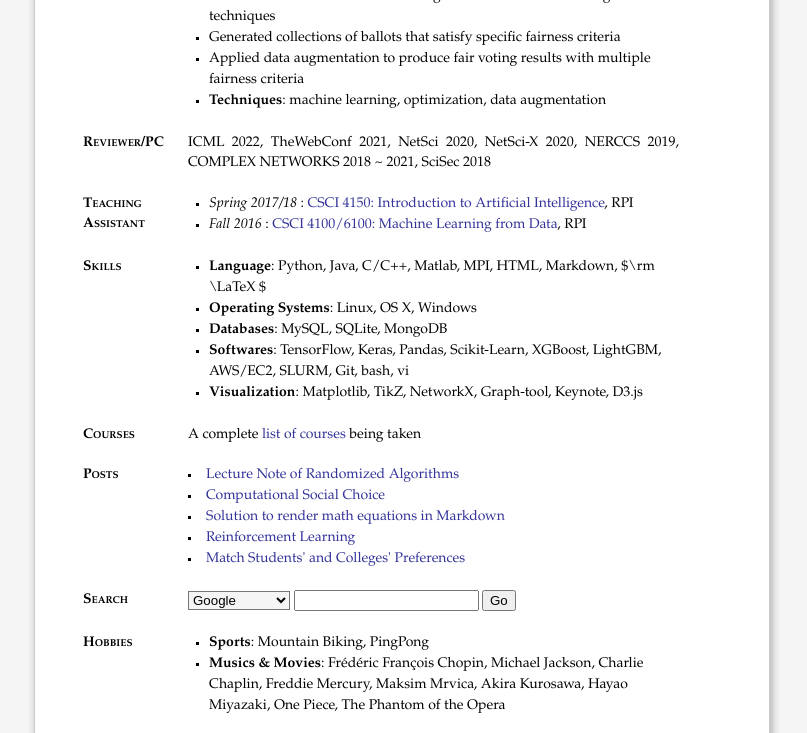
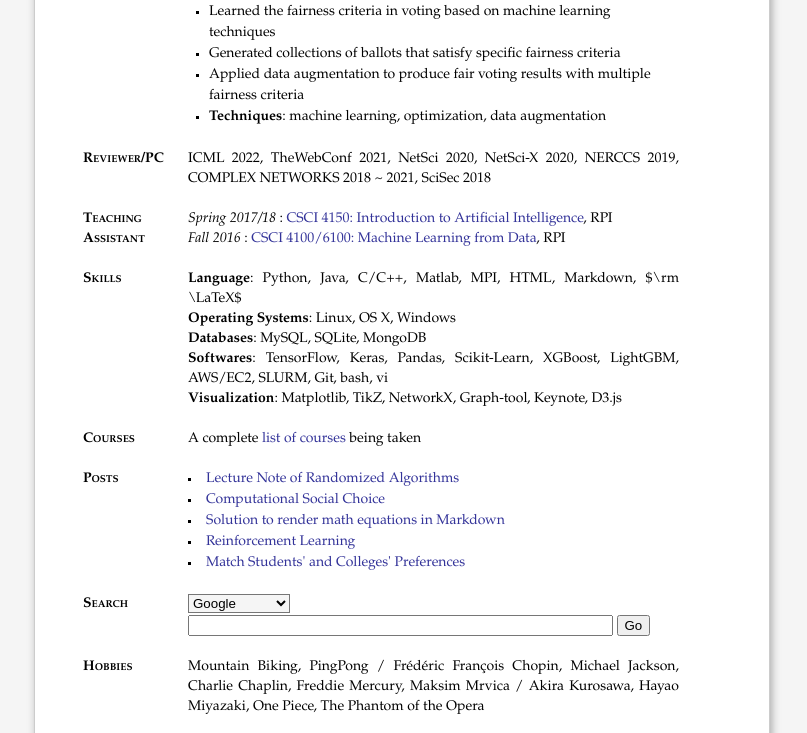
Before and after one commit to horsehour/horsehour.github.io, a Jekyll site: the page built from index.md, in a window 1280 px wide and 900 px high, scrolled down 3159 px, cut to the strip 0-733 px from the top of the window. Shown: the whole strip, without its empty margins (238-1045 px from the left). Built offline with Jekyll 4.4.1, drawn with Linux system fonts in a browser that asks for light colours; comment, search, counter and statistics services are not loaded; some of the changed text lies outside the part shown.

Commit message:
add phone number, adjust the size of the search box

```diff
--- a/index.md
+++ b/index.md
@@ -109,8 +111,8 @@ Complex Networks and Artificial Intelligence
 <div class="section" markdown="1">
 Work Experience
 ===============
-- _June - Aug 2020_: *Summer Research Intern*, IBM, Yorktown Heights, NY, USA
-- _July 2014 - Mar 2016_: *Software Engineer*, Antusuoji Network Technology Co., Ltd., Chengdu, China
+_June - Aug 2020_: *Summer Research Intern*, IBM, Yorktown Heights, NY, USA
+_July 2014 - Mar 2016_: *Software Engineer*, Antusuoji Network Technology Co., Ltd., Chengdu, China
 
 <!--
 - Collect web information (commercial products, job positions)
@@ -193,19 +195,19 @@ ICML 2022, TheWebConf 2021, NetSci 2020, NetSci-X 2020, NERCCS 2019, COMPLEX NET
 <div class="section" markdown="1">
 Teaching Assistant
 ==========
-- _Spring 2017/18_ : [CSCI 4150: Introduction to Artificial Intelligence](http://www.cs.rpi.edu/~xial/){:target="_blank"}, RPI
-- _Fall 2016_ : [CSCI 4100/6100: Machine Learning from Data](http://www.cs.rpi.edu/~magdon/){:target="_blank"}, RPI
+_Spring 2017/18_ : [CSCI 4150: Introduction to Artificial Intelligence](http://www.cs.rpi.edu/~xial/){:target="_blank"}, RPI
+_Fall 2016_ : [CSCI 4100/6100: Machine Learning from Data](http://www.cs.rpi.edu/~magdon/){:target="_blank"}, RPI
 </div>
 
 <div class="section" markdown="1">
 Skills
 ==========
-- <b>Language</b>: Python, Java, C/C++, Matlab, MPI, HTML,
-Markdown, $\rm \LaTeX $
-- <b>Operating Systems</b>: Linux, OS X, Windows
-- <b>Databases</b>: MySQL, SQLite, MongoDB
-- <b>Softwares</b>: TensorFlow, Keras, Pandas, Scikit-Learn, XGBoost, LightGBM, AWS/EC2, SLURM, Git, bash, vi
-- <b>Visualization</b>: Matplotlib, TikZ, NetworkX, Graph-tool, Keynote, D3.js
+<b>Language</b>: Python, Java, C/C++, Matlab, MPI, HTML,
+Markdown, $\rm \LaTeX$
+<b>Operating Systems</b>: Linux, OS X, Windows
+<b>Databases</b>: MySQL, SQLite, MongoDB
+<b>Softwares</b>: TensorFlow, Keras, Pandas, Scikit-Learn, XGBoost, LightGBM, AWS/EC2, SLURM, Git, bash, vi
+<b>Visualization</b>: Matplotlib, TikZ, NetworkX, Graph-tool, Keynote, D3.js
 </div>
 
 <div class="section" markdown="1">
@@ -237,7 +239,7 @@ Search
 ==============================================
 <form name="search">
     <select name="engine" style="background-color: #F5F5F5;"></select>
-    <input type="text" name="query" onkeypress="return checkKey()"/>
+    <input type="text" name="query" size="50" onkeypress="return checkKey()"/>
     <input type="button" value="Go" onClick="return startSearch()"/>
 </form>
 </div>
@@ -245,8 +247,8 @@ Search
 <div class="section" markdown="1">
 Hobbies
 ==============================================
-- <b>Sports</b>: Mountain Biking, PingPong
-- <b>Musics & Movies</b>: Frédéric François Chopin, Michael Jackson, Charlie Chaplin, Freddie Mercury, Maksim Mrvica,
+Mountain Biking, PingPong /
+Frédéric François Chopin, Michael Jackson, Charlie Chaplin, Freddie Mercury, Maksim Mrvica /
 Akira Kurosawa, Hayao Miyazaki, One Piece, The Phantom of the Opera
 </div>
 
```
Also changed, not shown: other parts of index.md (+3 -1 lines), 1 other file.
